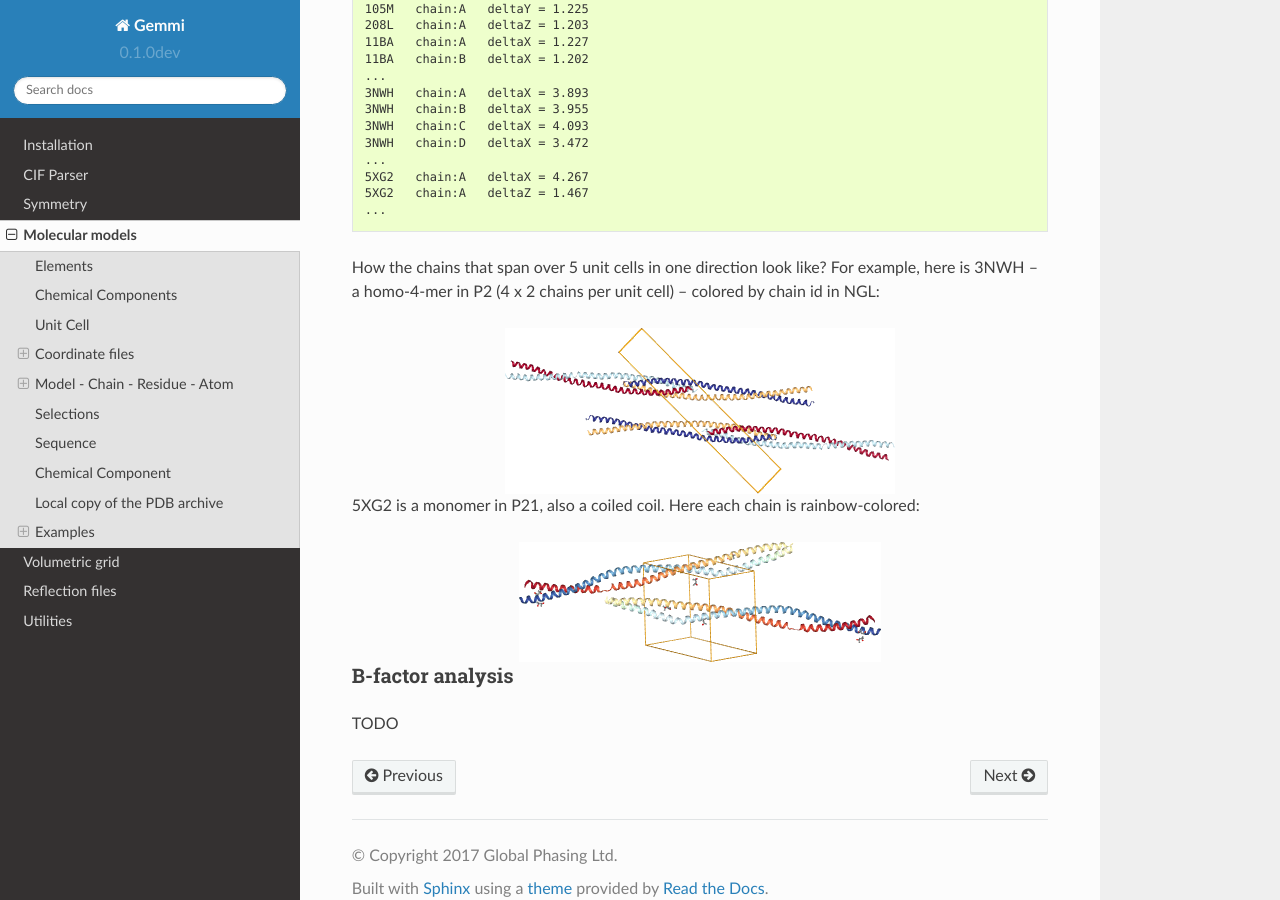
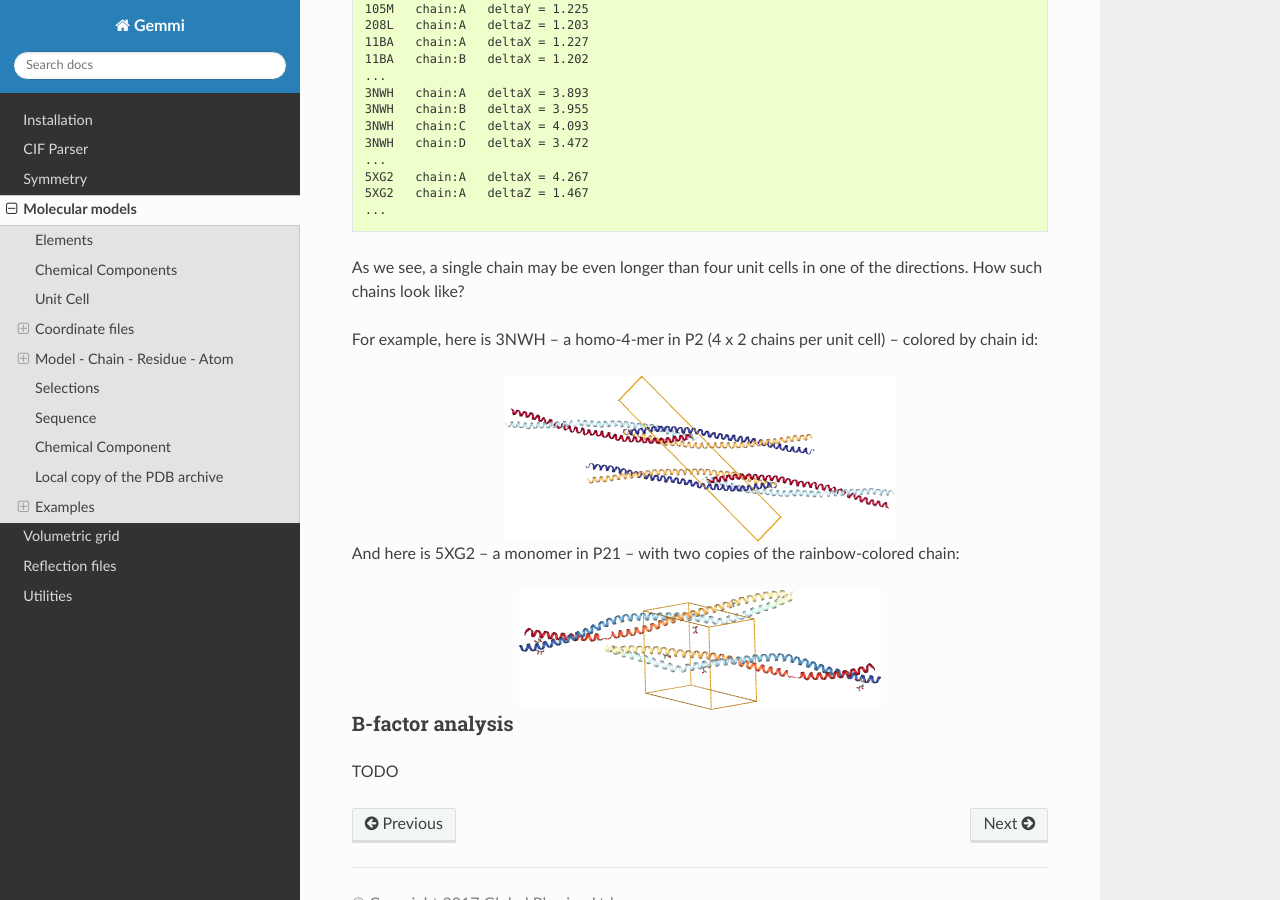
Before and after one commit to project-gemmi/gemmi, a Sphinx documentation site: the page built from docs/mol.rst, in a window 1280 px wide and 900 px high, scrolled down 10435 px. Built offline with Sphinx 7.4.7 and the Read the Docs theme 2.0.0, drawn with Linux system fonts in a browser that asks for light colours.

Commit message:
call it version 0.1.2

```diff
--- a/docs/conf.py
+++ b/docs/conf.py
@@ -17,8 +17,10 @@
 copyright = u'2017 Global Phasing Ltd'
 author = u'Marcin Wojdyr'
 
-# TODO: get version from include/gemmi/version.hpp
-version = u'0.1.0dev'
+with open('../include/gemmi/version.hpp') as _f:
+    for _line in _f:
+        if _line.startswith('#define GEMMI_VERSION '):
+            version = _line.split()[2].strip('"')
 release = version
 
 exclude_patterns = ['_build', 'Thumbs.db', '.DS_Store']
--- a/docs/mol.rst
+++ b/docs/mol.rst
@@ -588,17 +588,19 @@
   5XG2   chain:A   deltaZ = 1.467
   ...
 
-How the chains that span over 5 unit cells in one direction look like?
+As we see, a single chain may be even longer than four unit cells in one
+of the directions.  How such chains look like?
+
 For example, here is 3NWH -- a homo-4-mer in P2
-(4 x 2 chains per unit cell) -- colored by chain id in NGL:
+(4 x 2 chains per unit cell) -- colored by chain id:
 
 .. image:: img/3nwh.png
     :align: center
     :scale: 100
     :target: https://www.rcsb.org/3d-view/3NWH/
 
-5XG2 is a monomer in P21, also a coiled coil.
-Here each chain is rainbow-colored:
+And here is 5XG2 -- a monomer in P21 -- with two copies of the
+rainbow-colored chain:
 
 .. image:: img/5xg2.png
     :align: center
```
Also changed, not shown: docs/install.rst (+6 -5 lines), 2 other files.
